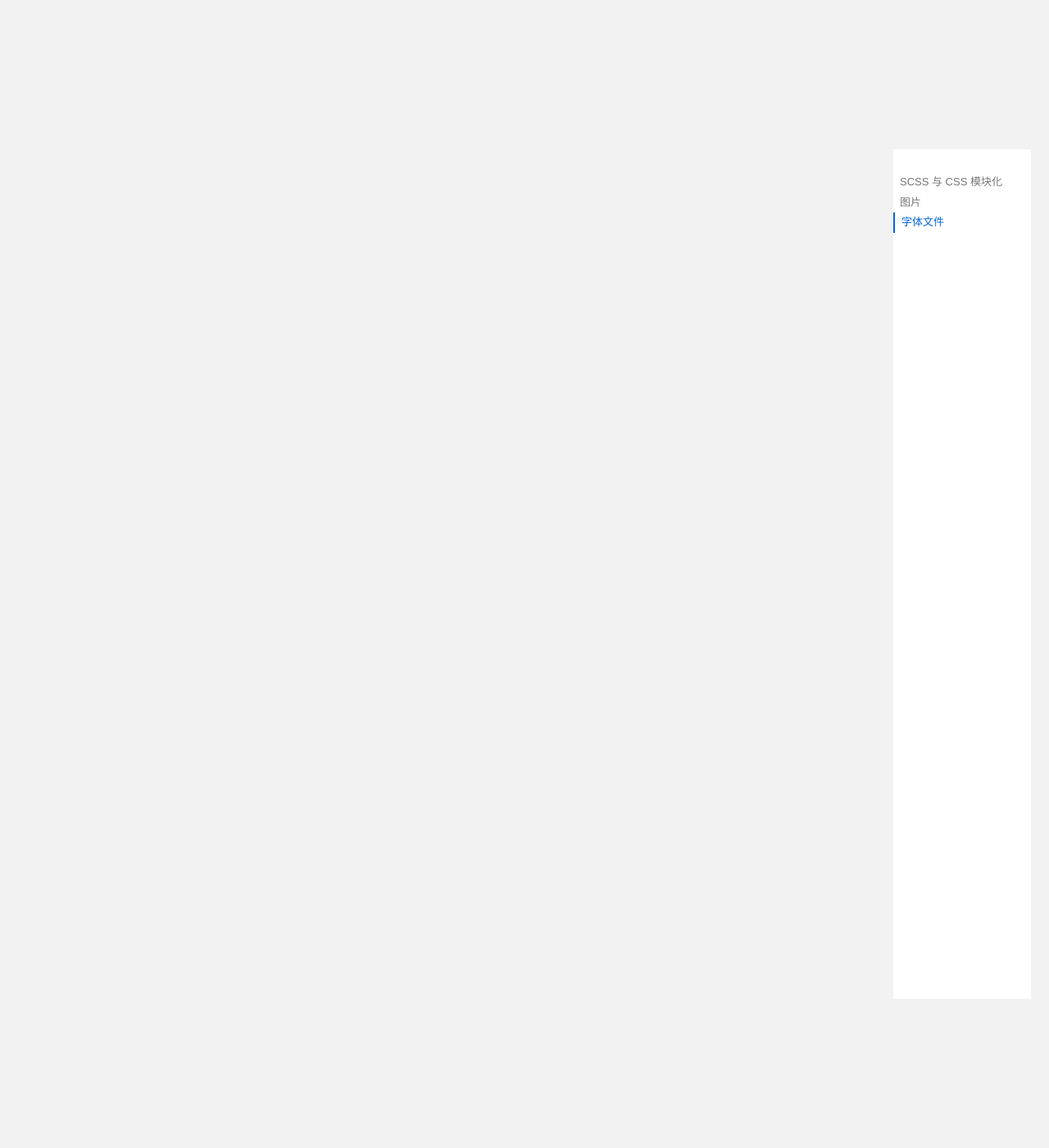
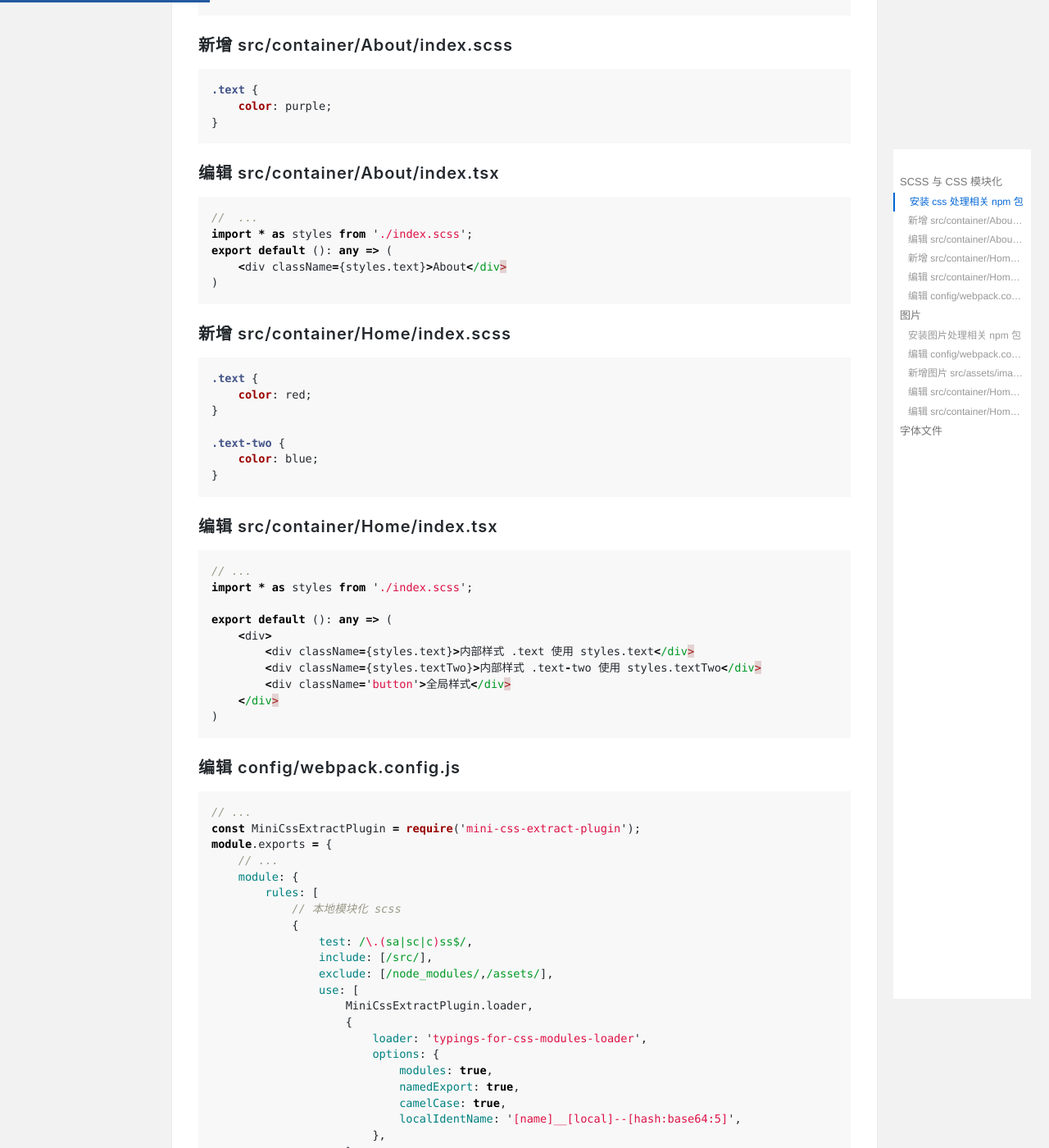
Before and after one commit to chenzilu1990/liurongqing.github.io, a Jekyll site: the page built from _posts/2018-06-12-react-4.md, in a window 1280 px wide and 1400 px high, scrolled down 773 px. Shown: the whole window at 82% size. Built offline with Jekyll 4.4.1, drawn with Linux system fonts in a browser that asks for light colours; emoji names are drawn with the system emoji font; comment, search, counter and statistics services are not loaded; some of the changed text lies outside the part shown.

Commit message:
更新react

````diff
--- a/_posts/2018-06-12-react-3.md
+++ b/_posts/2018-06-12-react-3.md
@@ -62,6 +62,25 @@ const Loading = ({ error, pastDelay }) => {
 };
 
 export default Loading;
+```
+
+### 新增 src/container/About/index.tsx
+```typescript
+import * as React from 'react';
+
+export default (): any => (
+    <div>About</div>
+)
+```
+
+
+### 新增 src/container/Home/index.tsx
+```typescript
+import * as React from 'react';
+
+export default (): any => (
+    <div>Home</div>
+)
 ```
 
 ### 新增 src/router.tsx
--- a/_posts/2018-06-12-react-4.md
+++ b/_posts/2018-06-12-react-4.md
@@ -9,6 +9,211 @@ tags: react
 
 ## SCSS 与 CSS 模块化
 
+> SCSS 解析、CSS 模块化、 区分全局与本地、打包一个 CSS 文件
+
+### 安装 css 处理相关 npm 包
+
+- node-sass sass-loader
+
+    > sass 编译需要
+
+- mini-css-extract-plugin
+
+    > 提取 css 到文件中
+
+- typings-for-css-modules-loader
+
+    > typescript *.td.js 文件生成
+
+```shell
+npm install node-sass sass-loader mini-css-extract-plugin typings-for-css-modules-loader --save-dev
+
+```
+
+### 新增 src/container/About/index.scss
+
+```scss
+.text {
+    color: purple;
+}
+```
+
+### 编辑 src/container/About/index.tsx
+
+```typescript
+//  ...
+import * as styles from './index.scss';
+export default (): any => (
+    <div className={styles.text}>About</div>
+)
+```
+
+### 新增 src/container/Home/index.scss
+
+```scss
+.text {
+    color: red;
+}
+
+.text-two {
+    color: blue;
+}
+```
+
+### 编辑 src/container/Home/index.tsx
+
+```typescript
+// ...
+import * as styles from './index.scss';
+
+export default (): any => (
+    <div>
+        <div className={styles.text}>内部样式 .text 使用 styles.text</div>
+        <div className={styles.textTwo}>内部样式 .text-two 使用 styles.textTwo</div>
+        <div className='button'>全局样式</div>
+    </div>
+)
+```
+
+### 编辑 config/webpack.config.js
+
+```typescript
+// ...
+const MiniCssExtractPlugin = require('mini-css-extract-plugin');
+module.exports = {
+    // ...
+    module: {
+        rules: [
+            // 本地模块化 scss
+            {
+                test: /\.(sa|sc|c)ss$/,
+                include: [/src/],
+                exclude: [/node_modules/,/assets/],
+                use: [
+                    MiniCssExtractPlugin.loader,
+                    {
+                        loader: 'typings-for-css-modules-loader',
+                        options: {
+                            modules: true,
+                            namedExport: true,
+                            camelCase: true,
+                            localIdentName: '[name]__[local]--[hash:base64:5]',
+                        },
+                    },
+                    {
+                        loader: 'sass-loader',
+                    },
+                ],
+            },
+
+            // 全局样式
+            {
+                test: /\.(sa|sc|c)ss$/,
+                exclude: [/node_modules/],
+                include: [/assets/],
+                use: [
+                    MiniCssExtractPlugin.loader,
+                    {
+                        loader: 'typings-for-css-modules-loader'
+                    },
+                    {
+                        loader: 'sass-loader',
+                        options: {
+                            outputStyle: 'expanded',
+                        },
+                    },
+                ],
+            },
+        ],
+    },
+    plugins: [
+        // ...
+        new MiniCssExtractPlugin({
+            filename: '[name].[hash].css'
+        }),
+    ],
+    // 将样式合并到一个文件中
+    optimization: {
+        splitChunks: {
+            cacheGroups: {
+                styles: {
+                    name: 'styles',
+                    test: /\.scss$/,
+                    chunks: 'all',
+                    enforce: true,
+                }
+            }
+        },
+    },
+}
+```
+
 ## 图片
 
+### 安装图片处理相关 npm 包
+
+- url-loader
+
+    > 在 file-loader 基础上封装开发的一个 webpack 加载器
+
+```shell
+npm install url-loader --save-dev
+```
+
+### 编辑 config/webpack.config.js
+
+```typescript
+module.exports = {
+    // ...
+    module: {
+        rules: [
+            // ...
+            // 图片处理
+            {
+                test: /\.(png|jpg|gif|svg)$/,
+                use: [
+                    {
+                        loader: 'url-loader',
+                        options: {
+                            name: '[name]-[hash:5].[ext]', // 图片重命名
+                            limit: 1000, // 小于 1kb 自动解析成 base64 编码
+                        }
+                    }
+                ]
+            }
+        ]
+    }
+}
+```
+
+### 新增图片 src/assets/image/img.png
+
+添加一张测试图片
+
+### 编辑 src/container/Home/index.tsx
+
+```typescript
+// import * as img from '../../assets/image/img.png'; 能正常显示，但报错了。
+const img = require('../../assets/image/img.png');
+
+
+export default (): any => (
+    <div>
+        {/* ... */}
+        <img src={img} alt="图片"/>
+    </div>
+)
+
+
+```
+
+### 编辑 src/container/Home/index.scss
+
+```scss
+.text-two {
+    // ...
+    background: url(../../assets/image/img.png);
+}
+```
+
 ## 字体文件
````
